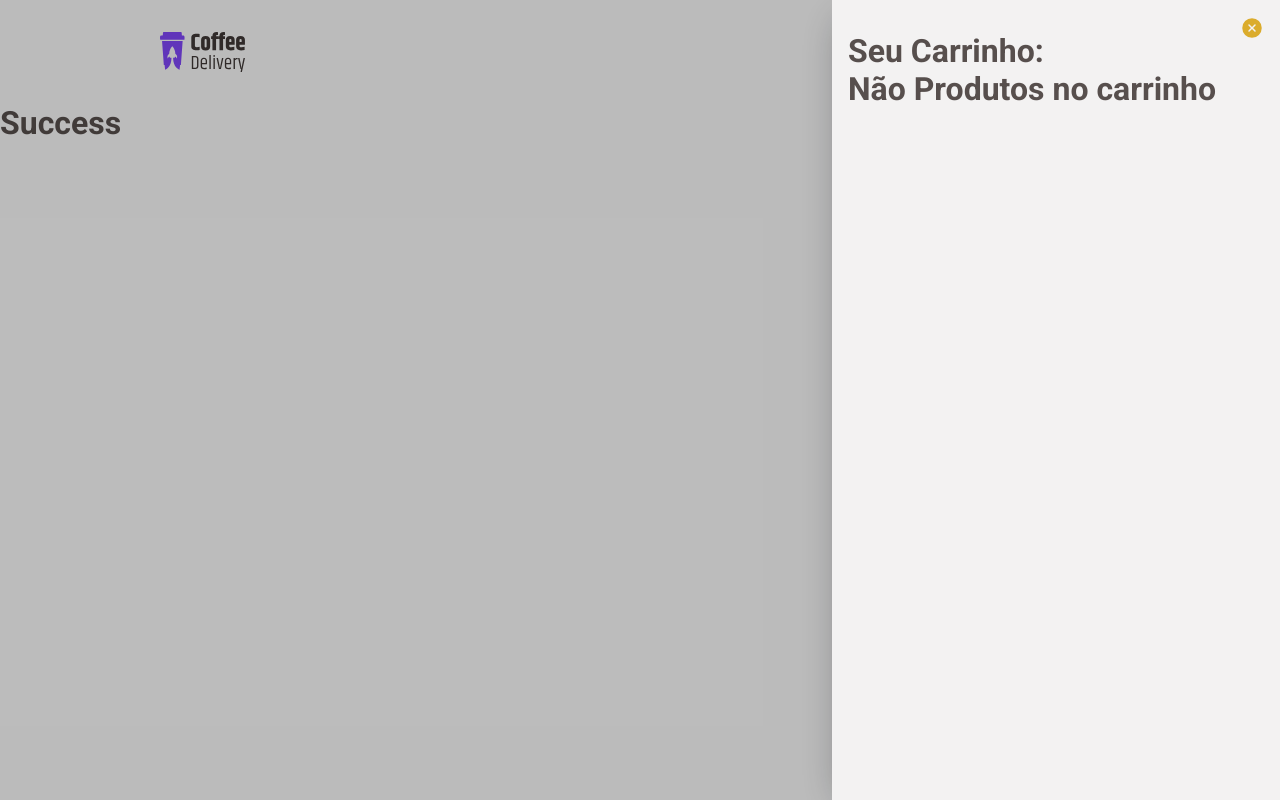
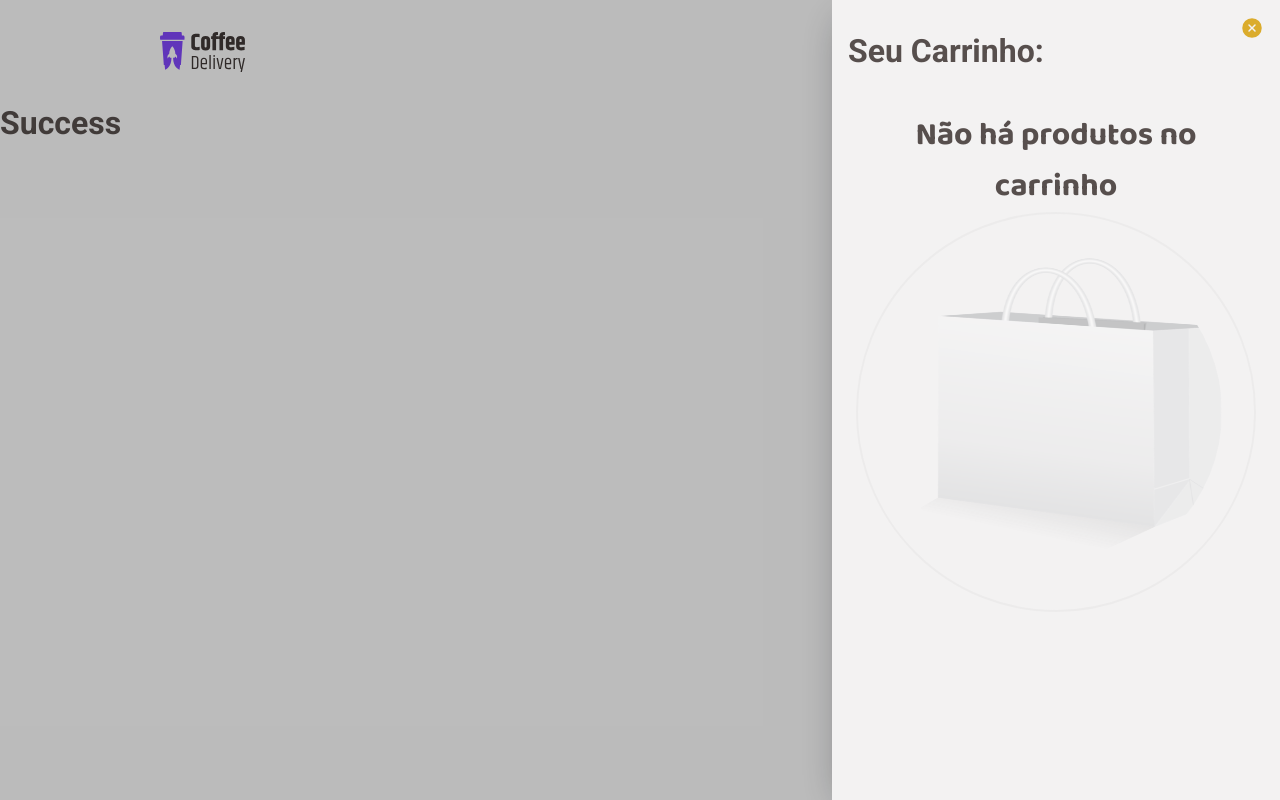
Before and after one commit to felpfsf/coffee-shop-next, a Next.js app: page /success in a window 1280 px wide. Both pictures are taken after a click on the button 1101 px from the left and 52 px from the top of the page. Built offline with nearby package versions, Linux system fonts and the light colour scheme.

Commit message:
feat: no products on cart message

```diff
--- a/src/components/CartModal/index.tsx
+++ b/src/components/CartModal/index.tsx
@@ -1,3 +1,6 @@
+import { useState } from "react";
+import Image from "next/image";
+import axios from "axios";
 import { useCart } from "../../context/CartContext";
 import { formatCurrency } from "../../utils/formatCurrency";
 import CardCartProduct from "../CardCartProduct";
@@ -7,12 +10,12 @@ import {
   CartItemsContainer,
   CloseButton,
   Content,
+  NoProductsContainer,
   OrderSummary,
   Overlay,
   SubmitOrderButton,
 } from "./style";
-import axios from "axios";
-import { useState } from "react";
+import ShoppingBag from "../../assets/shopping_bag.png";
 
 const CartModal = () => {
   const [isCreatingCheckoutSession, setIsCreatingCheckoutSession] =
@@ -61,7 +64,10 @@ const CartModal = () => {
             </SubmitOrderButton>
           </>
         ) : (
-          <h1>Não Produtos no carrinho</h1>
+          <NoProductsContainer>
+            <h2>Não há produtos no carrinho</h2>
+            <Image src={ShoppingBag} alt='' width={500} height={700} />
+          </NoProductsContainer>
         )}
         <Dialog.Close asChild>
           <CloseButton>
--- a/src/components/CartModal/style.ts
+++ b/src/components/CartModal/style.ts
@@ -28,7 +28,7 @@ export const Content = styled(Dialog.Content, {
   right: 0,
   bottom: 0,
   maxWidth: "28rem",
-  width: "90vw",
+  width: "100%",
   backgroundColor: "$base-card",
   padding: "2rem 1rem",
   animation: `${contentShow} .2 ease-in-out`,
@@ -92,3 +92,28 @@ export const SubmitOrderButton = styled("button", {
     transition: "all .2s ease-in-out",
   },
 });
+
+export const NoProductsContainer = styled("div", {
+  padding: "8px",
+  marginTop: "2rem",
+
+  display: "flex",
+  flexDirection: "column",
+  alignItems: "center",
+
+  img: {
+    width: "100%",
+    height: "100%",
+    aspectRatio: "1",
+    border: "2px solid $base-button",
+    borderRadius: "100%",
+    padding: "2rem",
+    opacity: 0.5,
+  },
+
+  h2: {
+    fontFamily: "$font-header",
+    fontSize: "$2xl",
+    textAlign: "center",
+  },
+});
```
